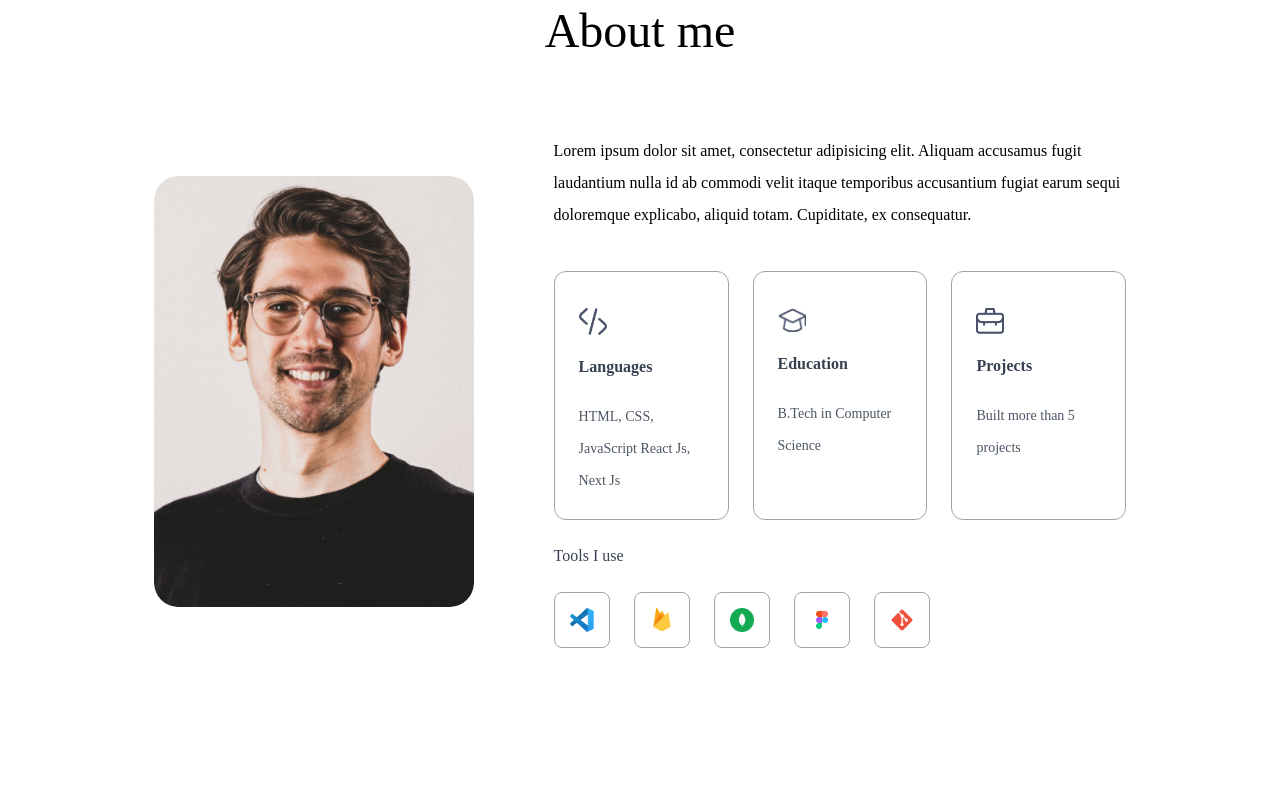
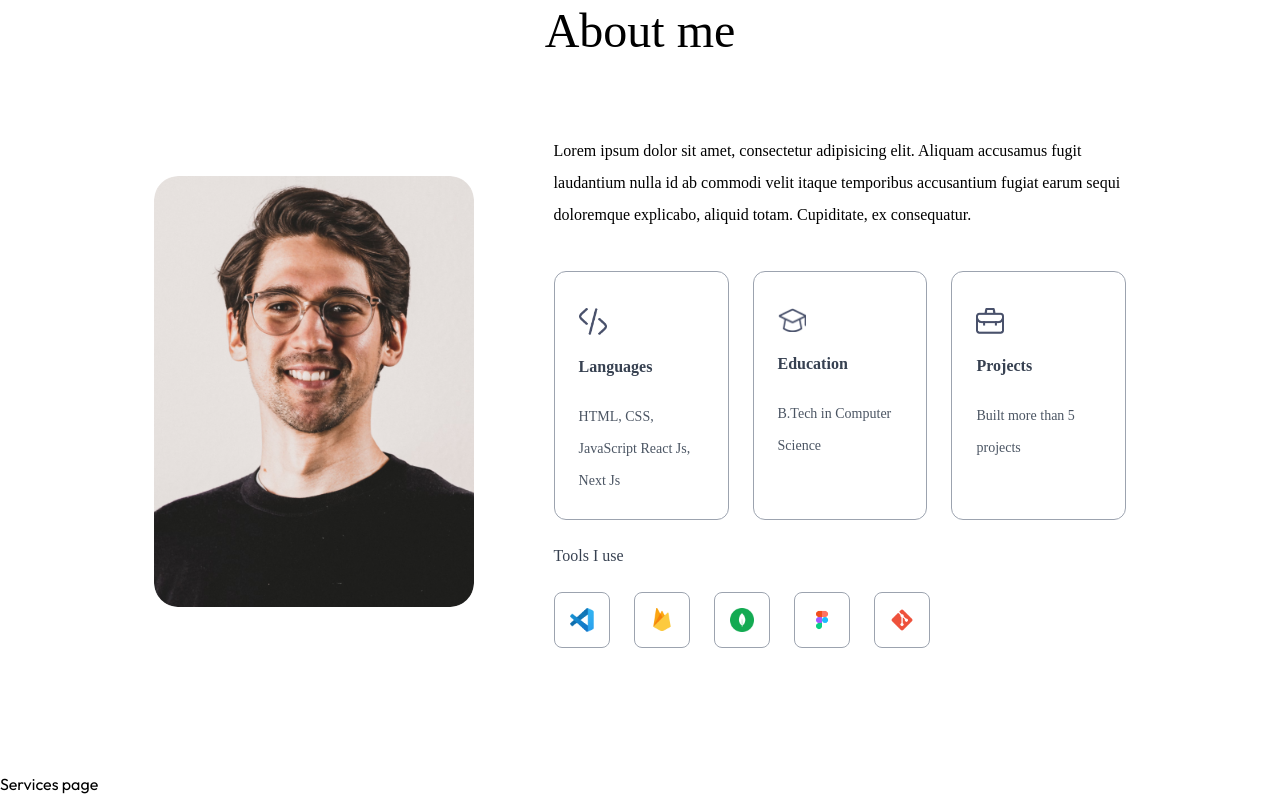
Before and after one commit to AmulSharma12/Portfolio, a Next.js app: page / in a window 1280 px wide. Shown: the part 869-1669 px from the top of the page. Before the commit the page ends 1637 px from the top, so only its background shows below. Built offline with nearby package versions, Linux system fonts and the light colour scheme; a web font is replaced by a local one.

Commit message:
Services Page initalised

```diff
--- /dev/null
+++ b/app/components/Services.jsx
@@ -0,0 +1,9 @@
+const Services = () => {
+  return (
+    <>
+      <div>Services page</div>
+    </>
+  );
+};
+
+export default Services;
--- a/app/page.js
+++ b/app/page.js
@@ -2,6 +2,7 @@
 import Navbar from "./components/Navbar";
 import Header from "./components/Header";
 import About from "./components/About";
+import Services from "./components/Services";
 
 export default function Home() {
   return (
@@ -9,6 +10,7 @@ export default function Home() {
       <Navbar />
       <Header />
       <About />
+      <Services />
     </>
   );
 }
```
